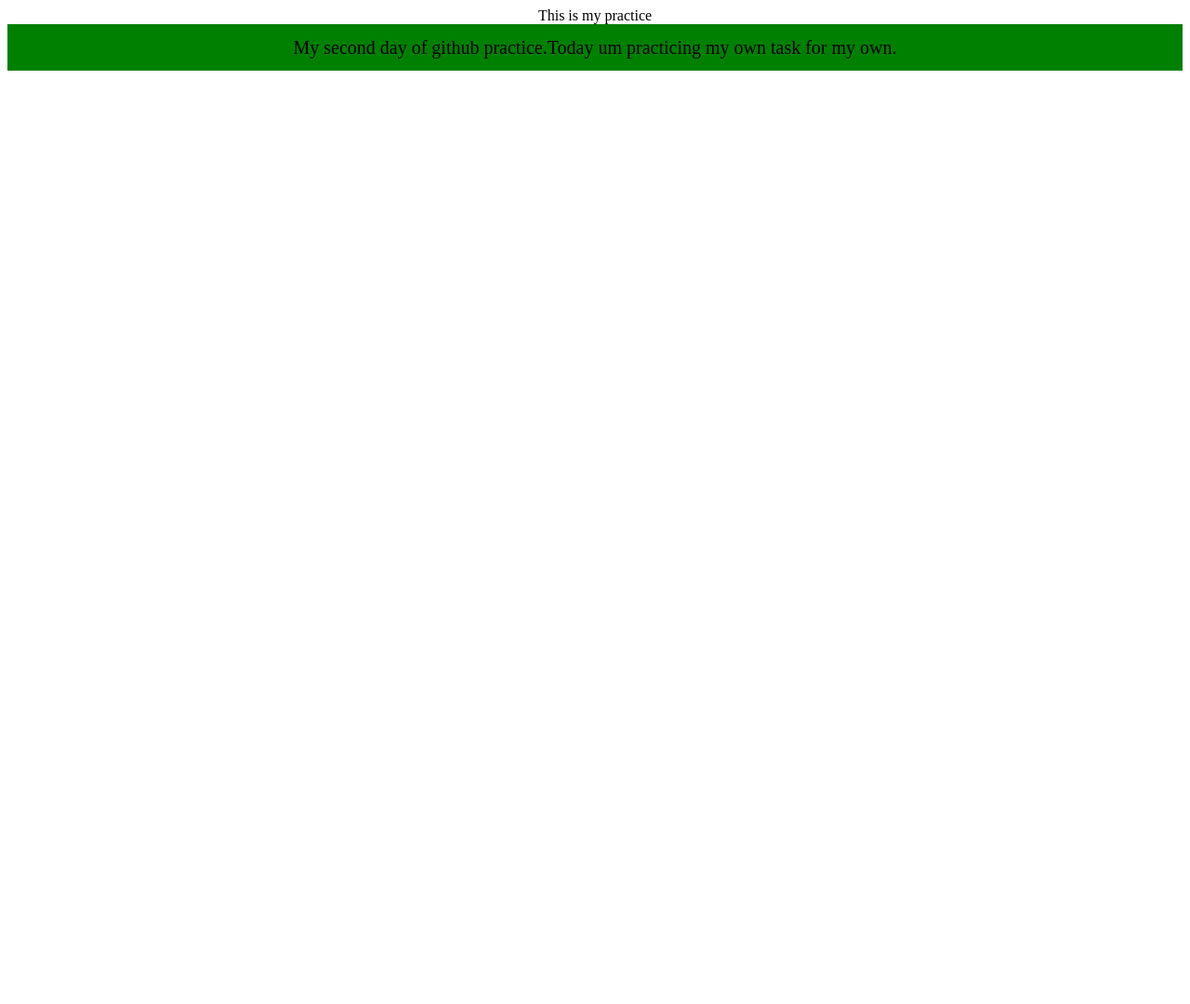
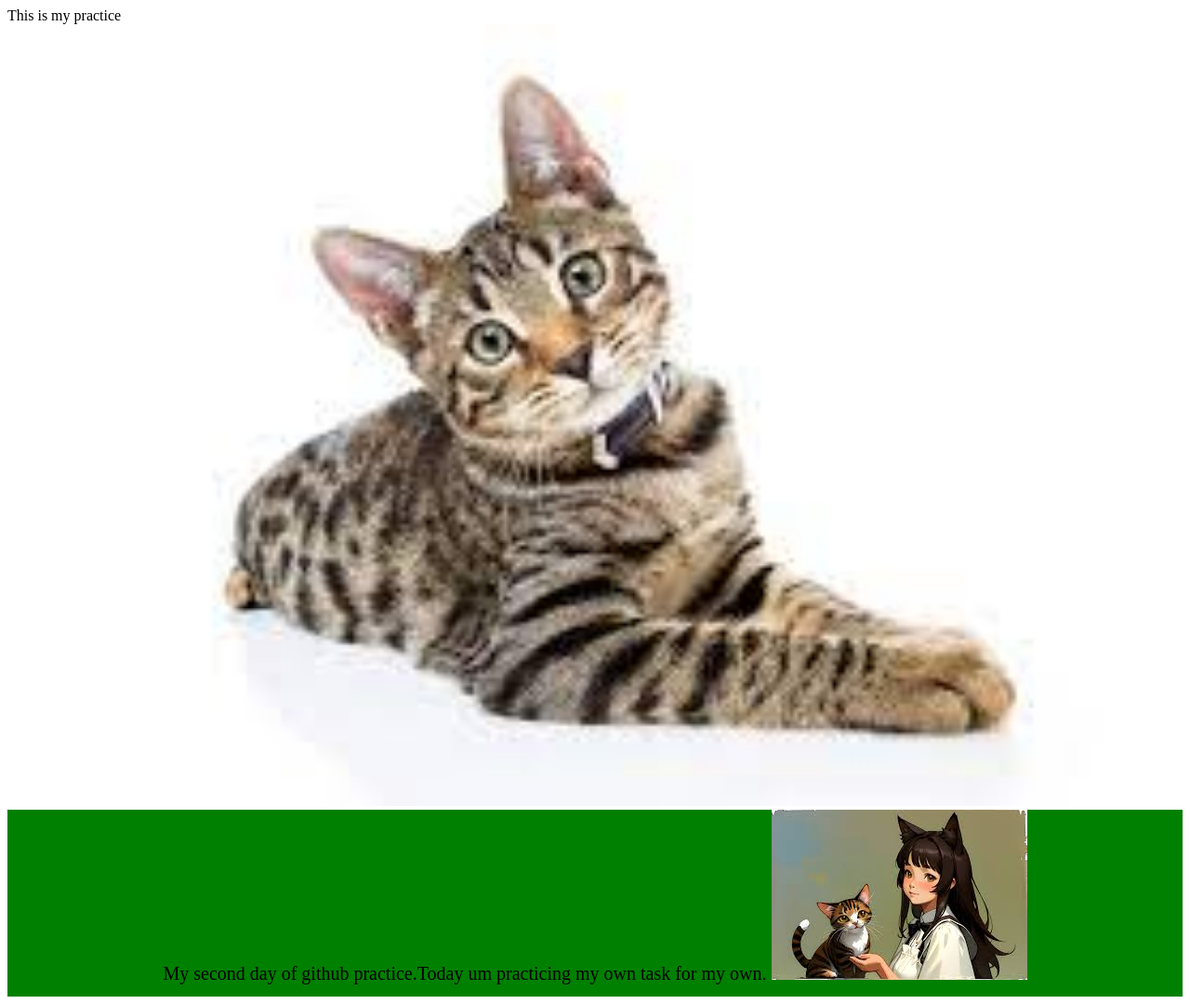
Before and after one commit to AfrinaJahanMoni/Day17.1, a plain HTML site: page index.html in a window 1280 px wide. Shown: the whole page at 93% size. Before the commit the page ends 800 px from the top, so only its background shows below. Drawn offline with Linux system fonts and the light colour scheme.

Commit message:
3rd commit

```diff
--- a/index.html
+++ b/index.html
@@ -6,7 +6,9 @@
     <title>github practice</title>
 </head>
 <body>
-    <header style="text-color:blue;text-align:center;">This is my practice</header>
-    <div style="height:50;width:70;background-color: green;text-align: center;font-size:20px;line-height: 50px">My second day of github practice.Today um practicing my own task for my own.</div>
+    <div style=text-align:center">This is my practice
+    <img src="cat.jpeg" alt="cat" style="width:100%;"></div>
+    <div style="height:50;width:70;background-color: green;text-align: center;font-size:20px;line-height: 50px">My second day of github practice.Today um practicing my own task for my own.
+    <img src="images.jpeg"; alt="cat"; style="max-width:100%;height:100%;"></div>
 </body>
 </html>
```
Also changed, not shown: cat.jpeg (added), images.jpeg (added).
